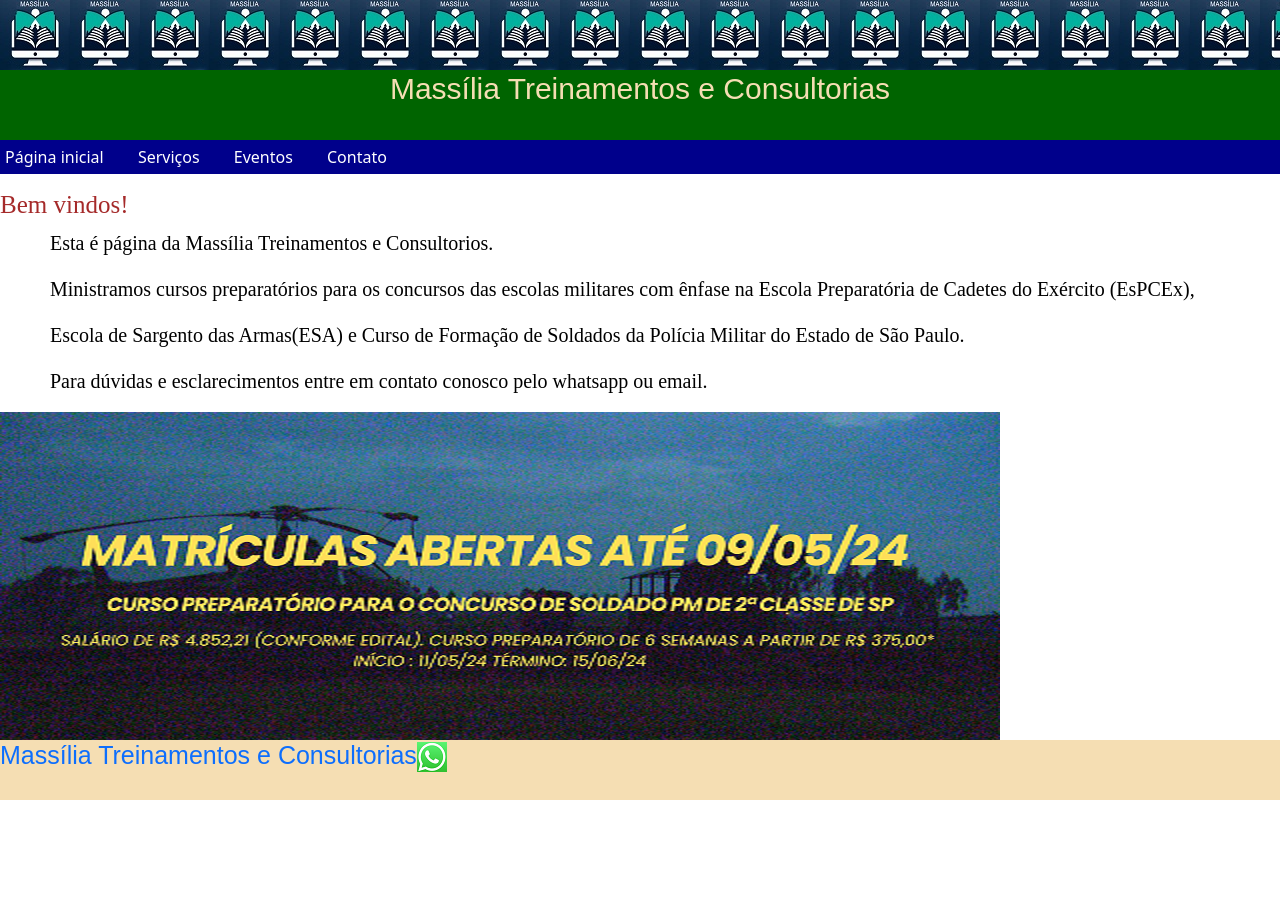
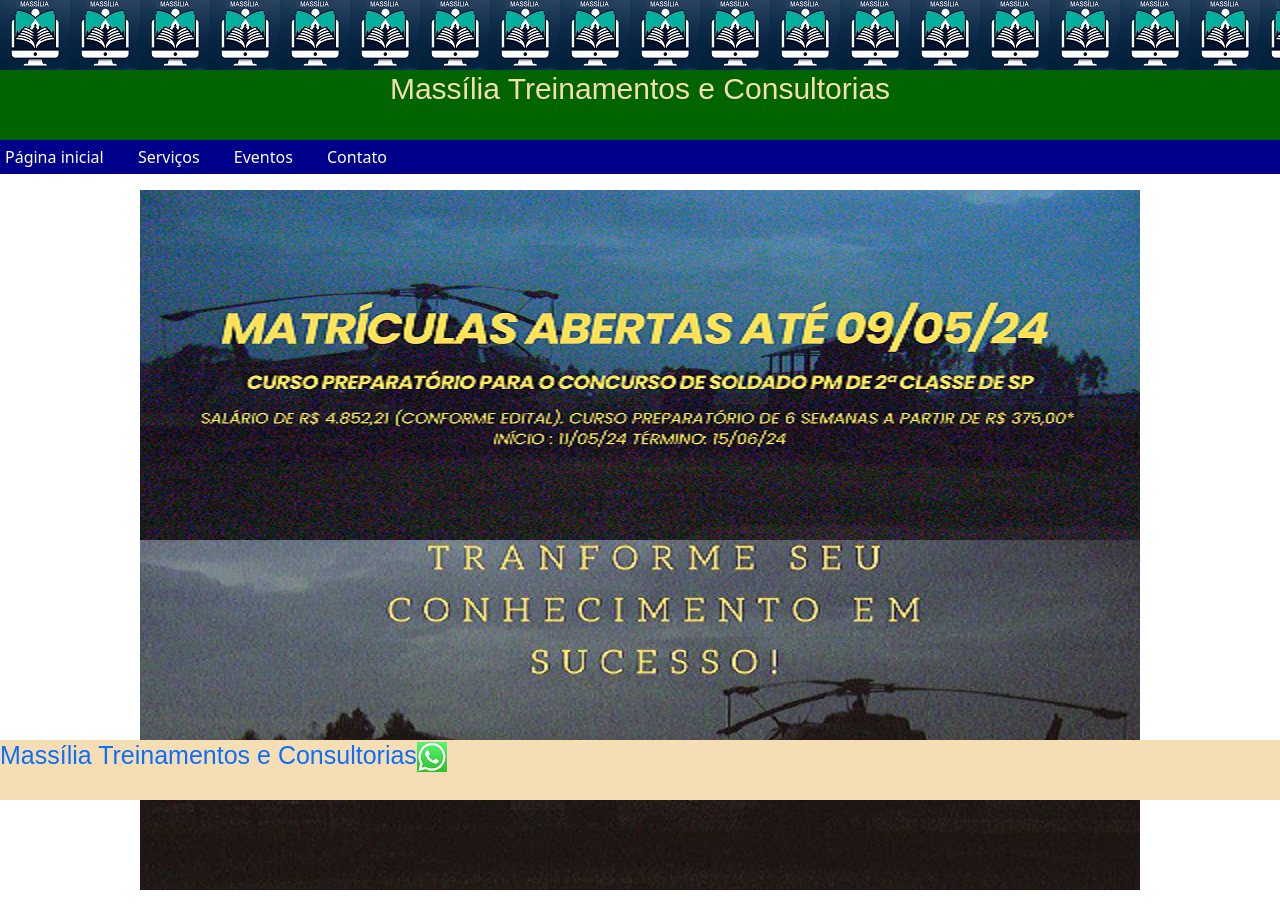
Before and after one commit to bersantjr/bersantjr.github.io, a plain HTML site: page massilia/index.html in a window 1280 px wide. Before the commit the page ends 800 px from the top, so only its background shows below. Drawn offline with nearby package versions, Linux system fonts and the light colour scheme.

Commit message:
Add files via upload

```diff
--- a/massilia/index.html
+++ b/massilia/index.html
@@ -37,33 +37,20 @@
         </ul>
     </nav>
 
-<table border="0" width="100%" cellpadding="0">
-	<tr>
-		<td width="100%" valign="top" align = "left">
-			<h2>Bem vindos!</h2>
-			<p>Esta é página da Massília Treinamentos e Consultorios. </p>
-			<p>Ministramos cursos preparatórios para os concursos das escolas militares com ênfase na Escola Preparatória de Cadetes do Exército (EsPCEx),</p>
-			<p>Escola de Sargento das Armas(ESA) e Curso de Formação de Soldados da Polícia Militar do Estado de São Paulo.</p>
-			<p>Para dúvidas e esclarecimentos entre em contato conosco pelo whatsapp ou email.</p>
-		</td>
-	</tr>
+<!-- Início -->
+    <table border="0" width="100%" cellpadding="0">
 
-	<tr>
-		<td width="100%" valign="top" align = "left">
+        <td width="100%" valign="top" align = "center">
 
-			<div>
-				<script src="aplicaCarrossel.js"></script>
-				<ul id="carrossel">
-					<li class="habilitaCarrossel"</li>
-					<li><a href="eventos.html"><img src="abertura_1.png" alt="abertura_1"/></a></li>
-					<li><a href="eventos.html"><img src="abertura_2.png" alt="abertura_2"/></a></li>
-					<li><a href="massilia_3.html"><img src="abertura_3.png" alt="abertura_3"/></a></li>
-				</ul>
-			</div>
-	</td>
+         <img src="abertura_2.png" alt="Massília Treinamentos e Consultorias"/>
+		 <img src="abertura_1.png" alt="Massília Treinamentos e Consultorias"/>
 
-	</tr>
-</table>
+        </td>
+
+
+
+    </table>
+    <!-- Fim -->
 
 </br>
 <!--Rodapé utilizando a classe "footer fixed-bottom" do Bootstrap -->
```
